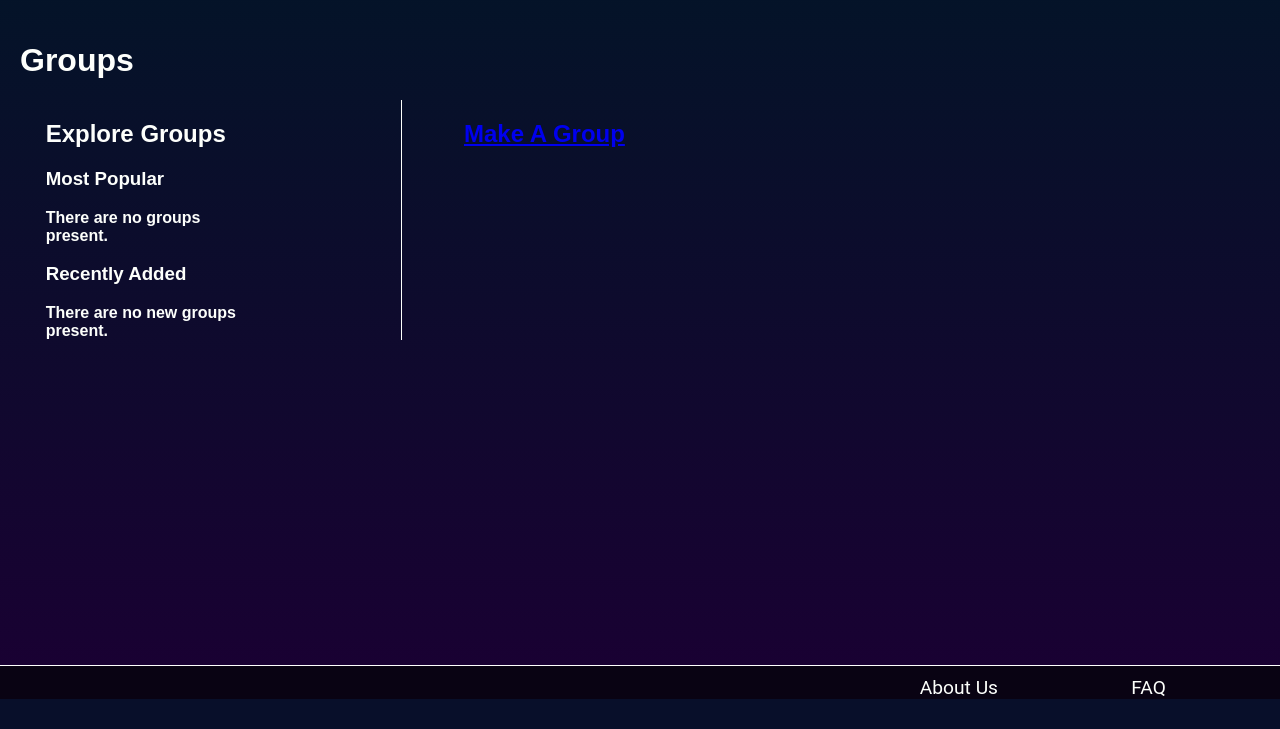
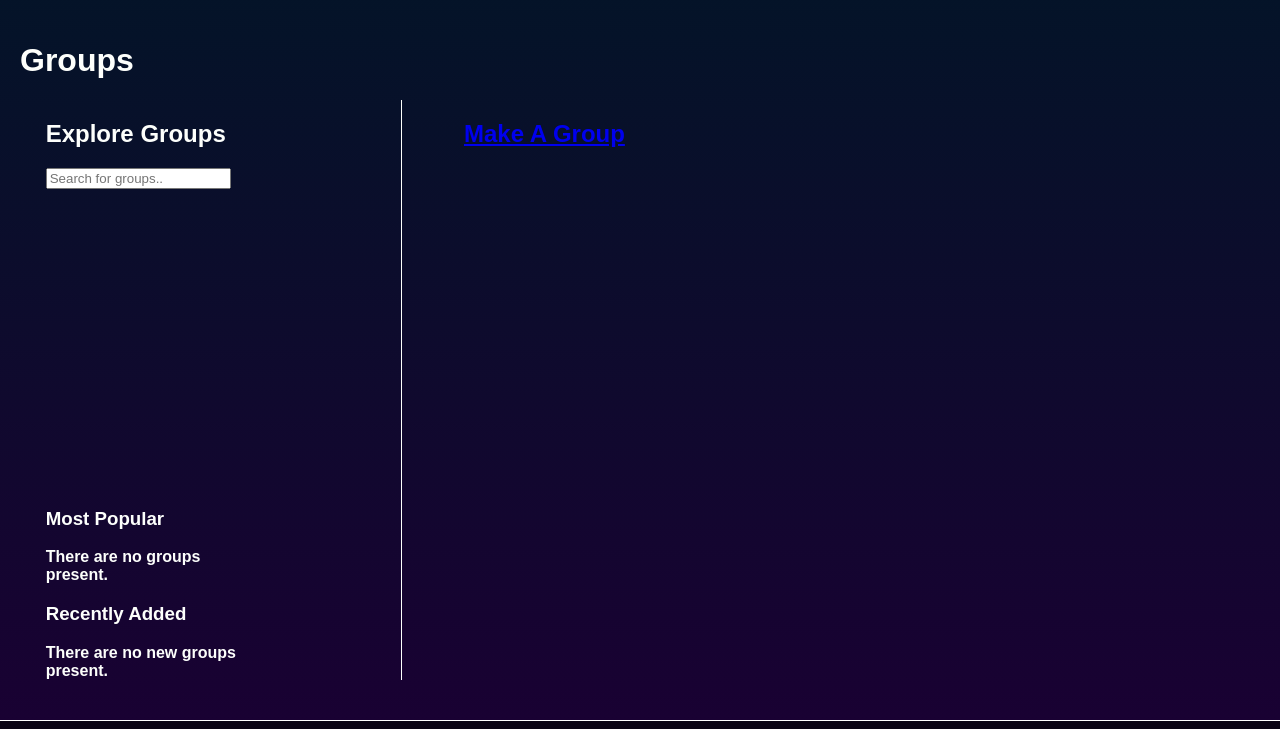
Before and after one commit to 2732382/15C, a Django app: template templates/renova/groups.html in a window 1280 px wide. Shown: the part 101-830 px from the top of the page. Before the commit the page ends 800 px from the top, so only its background shows below. Run offline with Django 3.2, Linux system fonts and the light colour scheme; the template is opened without the code that fills it, so the values that code supplies are empty; some libraries are stand-ins or nearby versions.

Commit message:
simple js search for all groups

```diff
--- a/renova/views.py
+++ b/renova/views.py
@@ -165,10 +165,12 @@
 def groups(request):
     popular_groups = Group.objects.annotate(num_members=Count('members')).order_by('-num_members')[:5]
     recent_groups = Group.objects.order_by('creation_date')[:5]
+    all_groups = Group.objects.all()
 
     context_dict = {}
     context_dict['popular_groups'] = popular_groups
     context_dict['recent_groups'] = recent_groups
+    context_dict['all_groups'] = all_groups
     context_dict['make_group_summary'] = """Creating a group within Renova empowers you to take charge of your wellbeing journey.
     Here's why you might want to start your own group:
 
--- /dev/null
+++ b/static/javascript/filter_groups.js
@@ -0,0 +1,15 @@
+function filterGroups() {
+    var input, filter, div, a, i, txtValue;
+    input = document.getElementById('groupSearch');
+    filter = input.value.toUpperCase();
+    div = document.getElementById('groupList');
+    a = div.getElementsByTagName('a');
+    for (i = 0; i < a.length; i++) {
+        txtValue = a[i].textContent || a[i].innerText;
+        if (txtValue.toUpperCase().indexOf(filter) > -1) {
+            a[i].style.display = "";
+        } else {
+            a[i].style.display = "none";
+        }
+    }
+}
--- a/templates/renova/groups.html
+++ b/templates/renova/groups.html
@@ -14,6 +14,17 @@
     <div class="columns">
         <section class="leftalign">
             <h2>Explore Groups</h2>
+
+            <!-- Search box -->
+            <input type="text" id="groupSearch" onkeyup="filterGroups()" placeholder="Search for groups..">
+
+            <!-- Scrollable div with links to all groups -->
+            <div id="groupList" style="height:300px;overflow:auto;">
+                {% for group in all_groups %}
+                    <a href="{% url 'renova:group' group.slug %}">{{ group.name }}</a><br>
+                {% endfor %}
+            </div>
+
             <h3>Most Popular</h3>
             {% if popular_groups %}
                 <ol>
@@ -35,7 +46,7 @@
             {% else %}
                 <strong>There are no new groups present.</strong>
             {% endif %}
-        <section>
+        </section>
     </div>
 
     <section id="explore-groups" class="rightalign leftline">
@@ -43,6 +54,12 @@
             <h2><a href="{% url 'renova:make_group' %}">Make A Group</a></h2>
             <p>{{ make_group_summary|safe }}</p>
         </div>
-    <section>
+    </section>
 </div>
+
+<!-- JavaScript to filter groups -->
+{% block js %}
+<script src="{% static 'javascript/filter_groups.js' %}"></script>
 {% endblock %}
+
+{% endblock %}
```
Also changed, not shown: requirements.txt (+5 -2 lines), media/group_icons/running_s7XmLLM.jpg (added), 1 other file.
